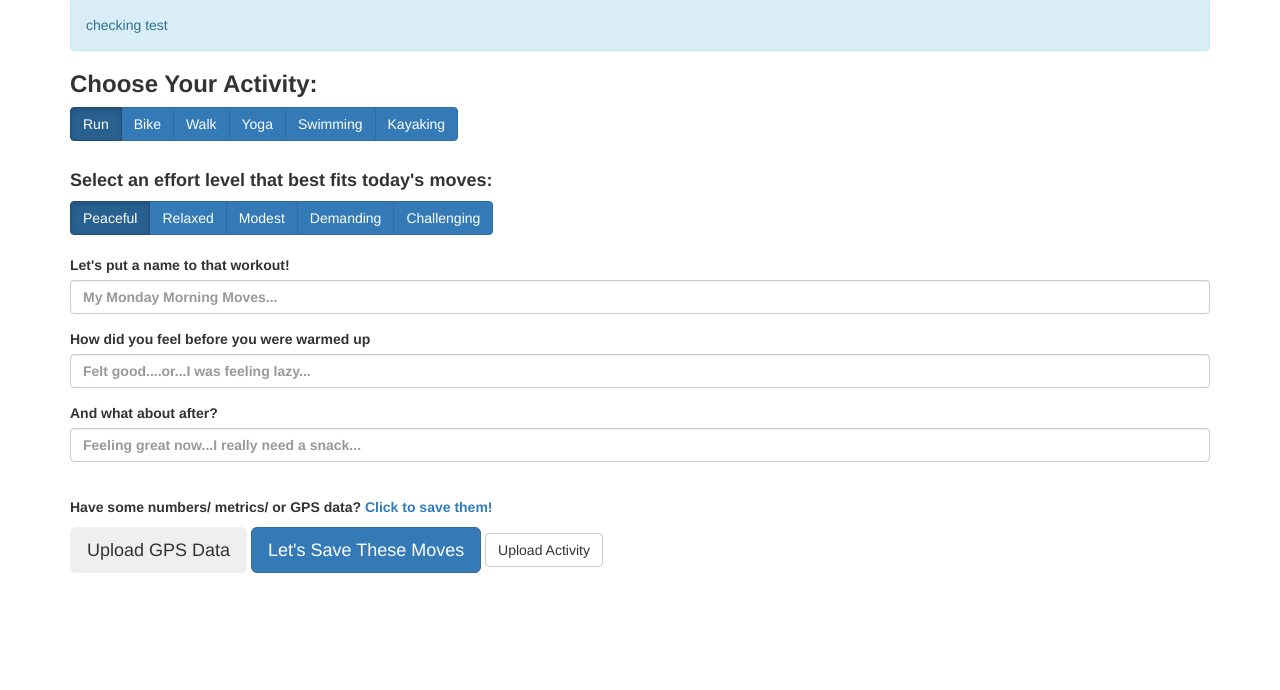
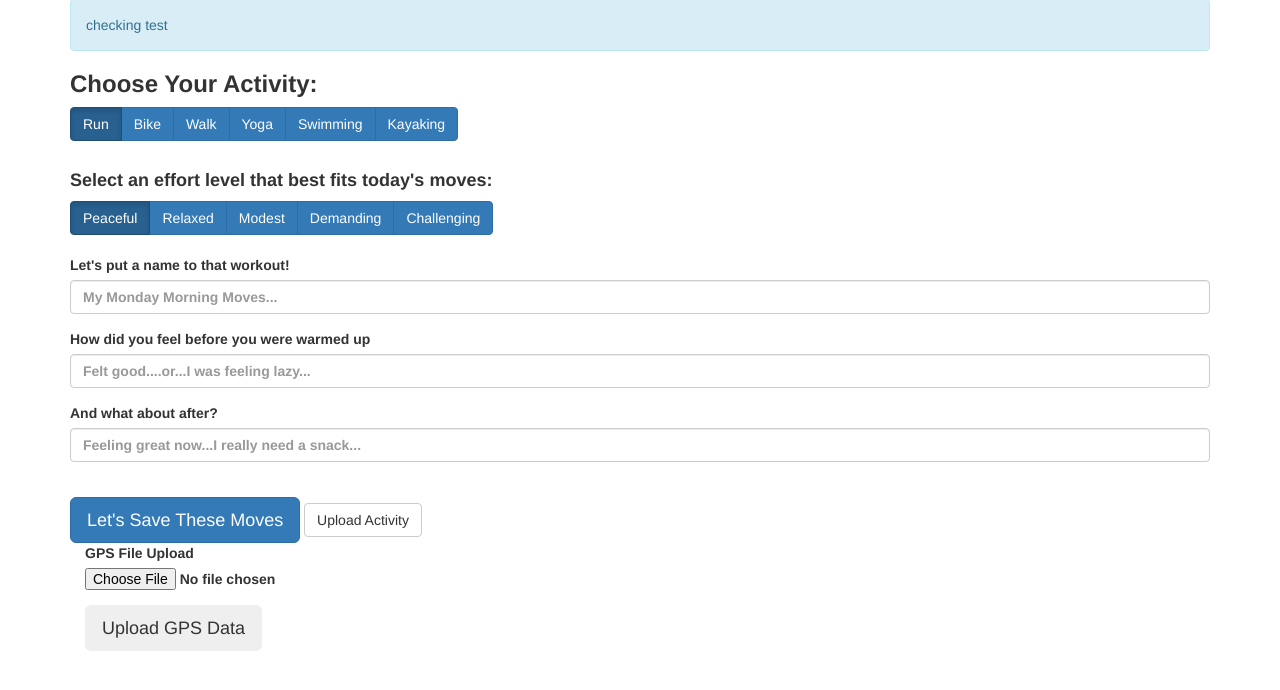
Before and after one commit to t-markey/Guava--Strava-redesign, a Flask app: page /activities in a window 1280 px wide. Shown: the part 73-763 px from the top of the page. Run offline with Flask 2, Linux system fonts and the light colour scheme; the visitor is signed in with stand-in values (Sample User, id 1); data comes from the database, SQL or seed files in the repository; both versions use the stored data as it was after the commit; some libraries are stand-ins or nearby versions.

Commit message:
more work adding gps upload

```diff
--- a/guava/gps/maps.py
+++ b/guava/notapp/gps/maps.py
@@ -1,5 +1,5 @@
 import gmplot
-import auth
+import notapp.gps.auth as auth
 
 # selects the location of the map to be started at in the window
 
--- a/guava/notapp/models.py
+++ b/guava/notapp/models.py
@@ -74,6 +74,7 @@ class User(UserMixin, db.Model):
     email = db.Column(db.String(120), index=True, unique=True)
     password_hash = db.Column(db.String(128))
     posts = db.relationship('Post', backref='author', lazy='dynamic')
+    gps = db.relationship('FileContents', backref='author', lazy='dynamic')
     about_me = db.Column(db.String(140))
     last_seen = db.Column(db.DateTime, default=datetime.utcnow)
     # +++++++++++++++++++++++++++++++++
@@ -144,7 +145,7 @@ class Post(SearchableMixin, db.Model):
     def __repr__(self):
         return '<Post {}>'.format(self.body)
 
-# idk..........
+# idk..........This is not working out, don't try to inherit from post maybe?
 
 
 class Entry(Post):
@@ -173,3 +174,11 @@ class Entry(Post):
 
     def __repr__(self):
         return '<Post {}>'.format(self.body)
+
+
+# for handling .fit files in database
+class FileContents(SearchableMixin, db.Model):
+    id = db.Column(db.Integer, primary_key=True)
+    user_id = db.Column(db.Integer, db.ForeignKey('user.id'))
+    name = db.Column(db.Integer)
+    dataFit = db.Column(db.LargeBinary)
--- a/guava/notapp/routes.py
+++ b/guava/notapp/routes.py
@@ -1,5 +1,5 @@
 from notapp import app
-from flask import render_template, flash, redirect, url_for
+from flask import render_template, flash, redirect, url_for, request
 from notapp.forms import LoginForm
 from flask_login import current_user, login_user
 from notapp.models import User
@@ -14,13 +14,14 @@ from notapp.forms import EditProfileForm
 from notapp import routes, models, errors
 from notapp.forms import EmptyForm
 from notapp.forms import PostForm
-from notapp.models import Post, Entry
+from notapp.models import Post, Entry, FileContents
 from notapp.forms import ResetPasswordRequestForm
 from notapp.email import send_password_reset_email
 from notapp.forms import ResetPasswordForm
 from flask import g
 from notapp.forms import SearchForm
 from notapp.forms import ActivityForm
+from notapp.gps.visual import outputHtml
 
 
 @app.before_request
@@ -245,3 +246,22 @@ def activities():
         flash('Your post is now live!')
         return redirect(url_for('explore'))
     return render_template('activities.html', form=form)
+
+
+@app.route('/upload', methods=['POST'])
+@login_required
+def upload():
+    # get file from requests NO VALIDATION / SECURITY CHECK...
+    # add to only accept if it is .fit file
+    file = request.files['inputFile']
+    content = request.files['inputFile'].read()
+    print(file)
+    print(type(file))
+    # reads file and puts in database
+    newFile = FileContents(name=file.filename, dataFit=file.read())
+    # having issues here, need to input .fit file not class object.....
+    # modFile = outputHtml(str(content))
+    db.session.add(newFile)
+    db.session.commit()
+
+    return "Saved " + file.filename + " to the database"
--- a/guava/notapp/templates/activities.html
+++ b/guava/notapp/templates/activities.html
@@ -71,21 +71,21 @@ Stay Active!
         </d1>
 
         <br>
-        <p>
-            Have some numbers/ metrics/ or GPS data?
-            <a href="{{ url_for('reset_password_request') }}">Click to save them!</a>
-        </p>
-
-        <button type="button" class="btn btn-secondary btn-lg">Upload GPS Data</button>
         <button type="button" class="btn btn-primary btn-lg">Let's Save These Moves</button>
+        {{ form.submit( class_='btn btn-default') }}
+    </form>
+</div>
 
 
-        {{ form.submit( class_='btn btn-default') }}
+<div class='container'>
+    <form method="POST" action='/upload' enctype='multipart/form-data'>
+        <div class='form-group'>
+            <label for="inputFile">GPS File Upload</label>
+            <input type="file" name='inputFile'>
+        </div>
+        <button type="submit" class="btn btn-secondary btn-lg">Upload GPS Data</button>
+    </form>
+</div>
 
 
-
-
-    </form>
-
-</div>
 {% endblock %}
--- a/guava/requirements.txt
+++ b/guava/requirements.txt
@@ -4,11 +4,11 @@ Flask-SQLAlchemy>=2.4.4
 flask-bootstrap>=3.3.7.1
 flask-mail>=0.9.1
 flask-login>=0.5.0
-flask-migrate>=.5.3
+flask-migrate>=0.5.3
 flask-moment>=0.10.0
 flask-wtf>=0.14.3
 email-validator>=1.1.1
-elasticsearch==1.25.10
+#elasticsearch==1.25.10
 certifi==2020.6.20
 chardet==3.0.4
 -e git+https://github.com/dtcooper/python-fitparse@d46429e3cd69a27f8009a703e6bab1d1027919c7#egg=fitparse
```
Also changed, not shown: guava/notapp/gps/visual.py (renamed from guava/gps/visual.py, +4 -4 lines), guava/app.db, guava/notapp/gps/__init__.py (added), guava/notapp/gps/start.py (renamed from guava/gps/start.py).
